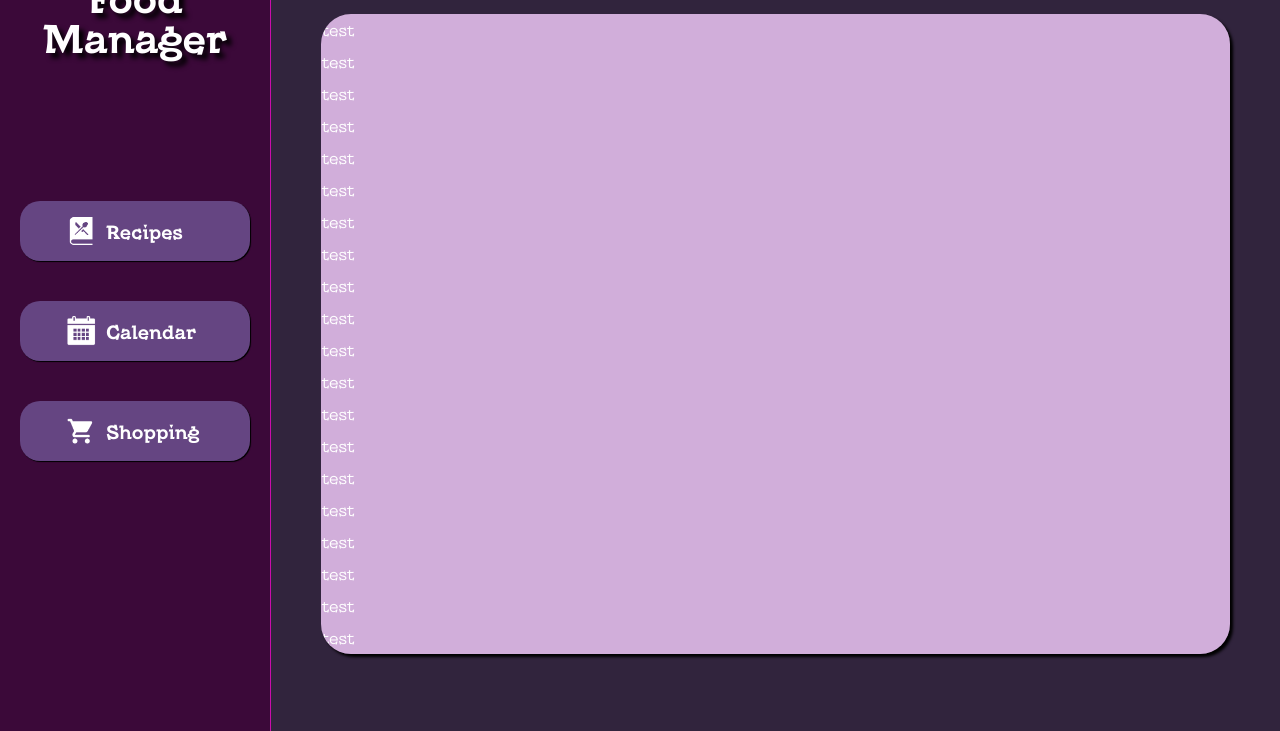
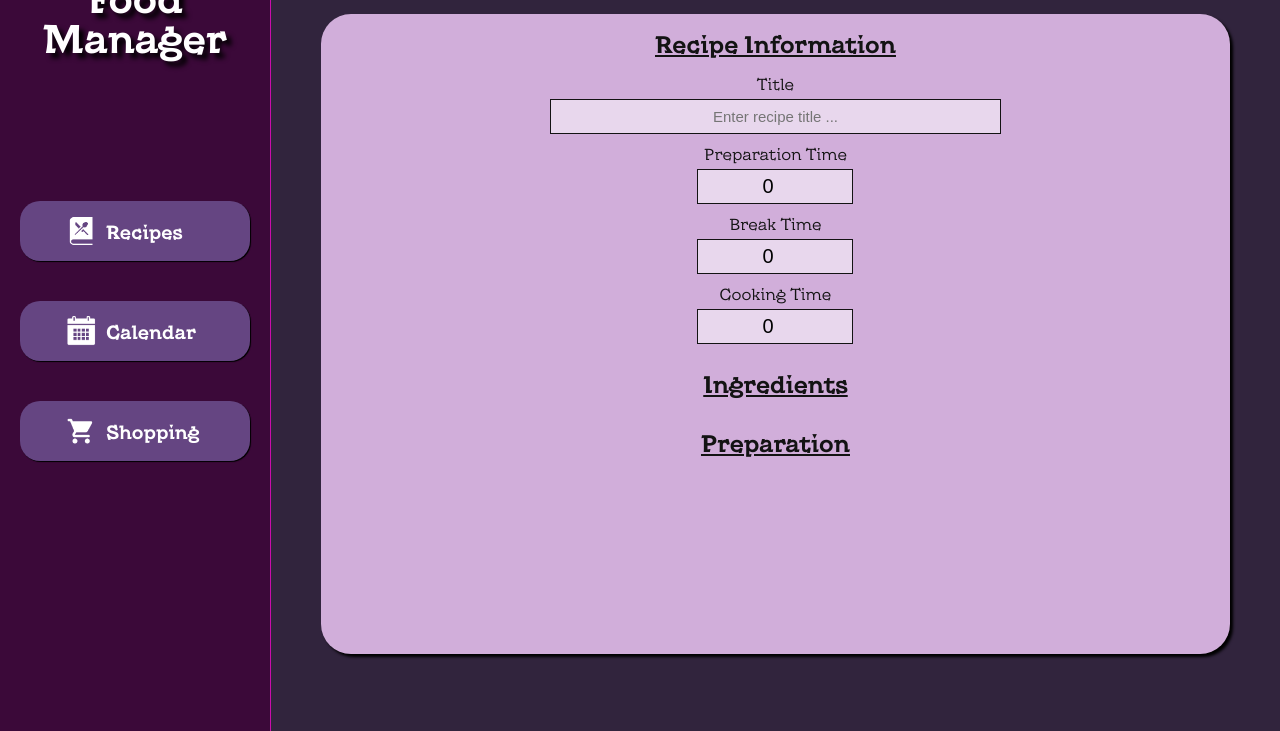
Before and after one commit to TheOneDarkling/FoodManager, a website: page src/index.html in a window 1280 px wide. Shown: the part 69-800 px from the top of the page. Drawn offline with nearby package versions, Linux system fonts and the light colour scheme.

Commit message:
Create "edit recipe" form inputs -> Add categories in edit recipe -> Add form input text -> Add form input number

```diff
--- a/src/styles/style-recipes.css
+++ b/src/styles/style-recipes.css
@@ -37,4 +37,83 @@
     background-color: #D1AEDA;
     border-radius: 30px;
     box-shadow: 3px 3px 3px black;
+    color: #131313;
 }
+
+#recipes-main-border form {
+    display: flex;
+    flex-direction: column;
+
+    align-items: center;
+
+    width: 100%;
+    height: 100%;
+}
+
+#recipes-main-border form h2 {
+
+    padding-top: 10px;
+    padding-bottom: 10px;
+
+    text-align: center;
+    text-decoration: underline;
+    font-weight: bold;
+
+}
+
+.recipes-edit-category {
+    display: flex;
+    flex-direction: column;
+
+    width: 70%;
+
+    align-items: center;
+    justify-content: center;
+}
+
+.recipes-edit-text-input, .recipes-edit-text-input-small {
+    display: flex;
+    flex-direction: column;
+
+    justify-content: center;
+    align-items: center;
+    text-align: center;
+
+    width: 100%;
+    min-height: 50px;
+
+    margin: 10px 0px;
+}
+
+.recipes-edit-text-input label, .recipes-edit-text-input-small label {
+    width: 50%;
+    margin-bottom: 15px;
+}
+
+.recipes-edit-text-input input[type=text], .recipes-edit-text-input-small input[type=number] {
+    width: 70%;
+    height: 100%;
+
+    text-align: center;
+    font-size: 15px;
+
+    background-color: #e8d7ed;
+    border: 1px solid #131313;
+    -webkit-transition: 0.05s;
+    transition: 0.05s;
+    outline: none;
+}
+
+
+.recipes-edit-text-input-small input[type=number] {
+    width: 150px;
+    height: 100%;
+
+    text-align: center;
+    font-size: 20px;
+}
+
+
+.recipes-edit-text-input input[type=text]:focus, .recipes-edit-text-input-small input[type=number]:focus {
+    border: 2px solid #8c0083;
+}
--- a/src/tabs/recipes-edit.html
+++ b/src/tabs/recipes-edit.html
@@ -3,56 +3,32 @@
     <h1 id="tab-title">Edit Recipe</h1>
 
     <div id="recipes-main-border">
-        <p>test</p>
-        <br>
-        <p>test</p>
-        <br>
-        <p>test</p>
-        <br>
-        <p>test</p>
-        <br>
-        <p>test</p>
-        <br>
-        <p>test</p>
-        <br>
-        <p>test</p>
-        <br>
-        <p>test</p>
-        <br>
-        <p>test</p>
-        <br>
-        <p>test</p>
-        <br>
-        <p>test</p>
-        <br>
-        <p>test</p>
-        <br>
-        <p>test</p>
-        <br>
-        <p>test</p>
-        <br>
-        <p>test</p>
-        <br>
-        <p>test</p>
-        <br>
-        <p>test</p>
-        <br>
-        <p>test</p>
-        <br>
-        <p>test</p>
-        <br>
-        <p>test</p>
-        <br>
-        <p>test</p>
-        <br>
-        <p>test</p>
-        <br>
-        <p>test</p>
-        <br>
-        <p>test</p>
-        <br>
-        <p>test</p>
-        <br>
+        <form>
+            <h2>Recipe Information</h2>
+            <div class="recipes-edit-category">
+                <div class="recipes-edit-text-input">
+                    <label for="recipes-edit-title">Title</label>
+                    <input type="text" id="recipes-edit-title" name="title" placeholder="Enter recipe title ...">
+                </div>
 
+                <div class="recipes-edit-text-input-small">
+                    <label for="recipes-edit-preparation-time">Preparation Time</label>
+                    <input type="number" id="recipes-edit-preparation-time" name="preparation-time" placeholder="Minutes" value="0">
+                </div>
+
+                <div class="recipes-edit-text-input-small">
+                    <label for="recipes-edit-break-time">Break Time</label>
+                    <input type="number" id="recipes-edit-break-time" name="break-time" placeholder="Minutes" value="0">
+                </div>
+
+                <div class="recipes-edit-text-input-small">
+                    <label for="recipes-edit-cooking-time">Cooking Time</label>
+                    <input type="number" id="recipes-edit-cooking-time" name="cooking-time" placeholder="Minutes" value="0">
+                </div>
+            </div>
+
+            <h2>Ingredients</h2>
+            <h2>Preparation</h2>
+        </form>
     </div>
 </div>
```
